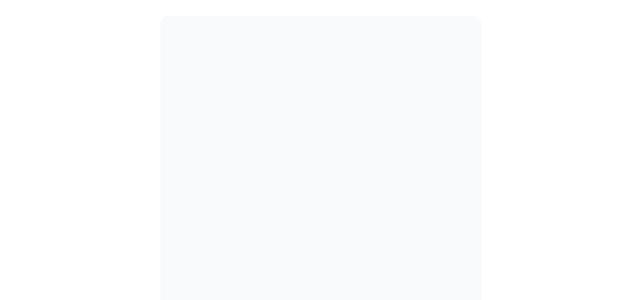
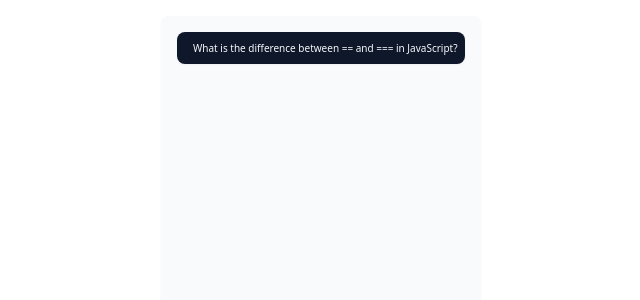
Before and after one commit to seankeram/Question, a React app: page / in a window 1280 px wide. Shown: the top 300 px of the page, without its empty margins (319-959 px from the left). Built offline with nearby package versions, Linux system fonts and the light colour scheme; the HTML template or start-up script is replaced by a standard one.

Commit message:
add static data

```diff
--- a/src/App.jsx
+++ b/src/App.jsx
@@ -1,9 +1,9 @@
-import BoxQues from "./component/boxQues";
+import QuestionBox from "./component/questionBox";
 
 function App() {
   return (
     <>
-      <BoxQues></BoxQues>
+      <QuestionBox></QuestionBox>
     </>
   );
 }
--- a/src/component/boxQues.jsx
+++ /dev/null
@@ -1,9 +0,0 @@
-const BoxQues = () => {
-  return (
-    <div className=" flex items-center justify-center p-4 ">
-      <div className="border-spacing-1 border-solid bg-slate-50 w-80 h-96 rounded-lg shadow-sm"></div>
-    </div>
-  );
-};
-
-export default BoxQues;
--- /dev/null
+++ b/src/component/question.jsx
@@ -0,0 +1,13 @@
+const Question = () => {
+  return (
+    <div
+      className="border-spacing-1 border-solid bg-slate-900 w-72 h-7 rounded-lg shadow-sm p-4  flex
+    items-center "
+    >
+      <div className="  text-nowrap  text-[10px] text-slate-50">
+        What is the difference between == and === in JavaScript?
+      </div>
+    </div>
+  );
+};
+export default Question;
--- /dev/null
+++ b/src/component/questionBox.jsx
@@ -0,0 +1,15 @@
+import Question from "./question";
+
+const QuestionBox = () => {
+  return (
+    <>
+      <div className=" flex items-center justify-center p-4 ">
+        <div className="border-spacing-1 border-solid bg-slate-50 w-80 h-96 rounded-lg shadow-sm p-4">
+          <Question></Question>
+        </div>
+      </div>
+    </>
+  );
+};
+
+export default QuestionBox;
```
Also changed, not shown: src/component/answer.jsx (added), 1 other file (tests, documents, lock files or other folders).
